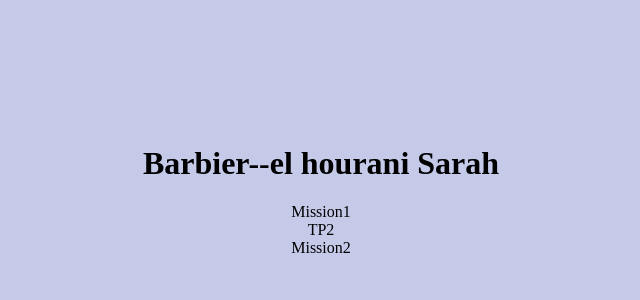
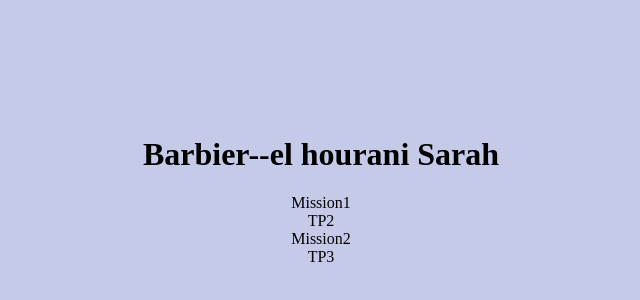
Before and after one commit to Sarah-bar-elh/Sarah-bts-sio, a plain HTML site: page index.html in a window 1280 px wide. Shown: the part 202-502 px from the top of the page, without its empty margins (319-959 px from the left). Drawn offline with Linux system fonts and the light colour scheme.

Commit message:
Update index.html

```diff
--- a/index.html
+++ b/index.html
@@ -13,6 +13,7 @@
     <li> <a href="https://sarah-bar-elh.github.io/Mission1/">Mission1</a></li>
     <li> <a href="https://sarah-bar-elh.github.io/tp2/">TP2</a></li>
     <li> <a href="https://sarah-bar-elh.github.io/mission2.3/">Mission2</a></li>
+    <li> <a href="https://sarah-bar-elh.github.io/tp3//">TP3</a></li>
 
   </center>
   </ul>
```
